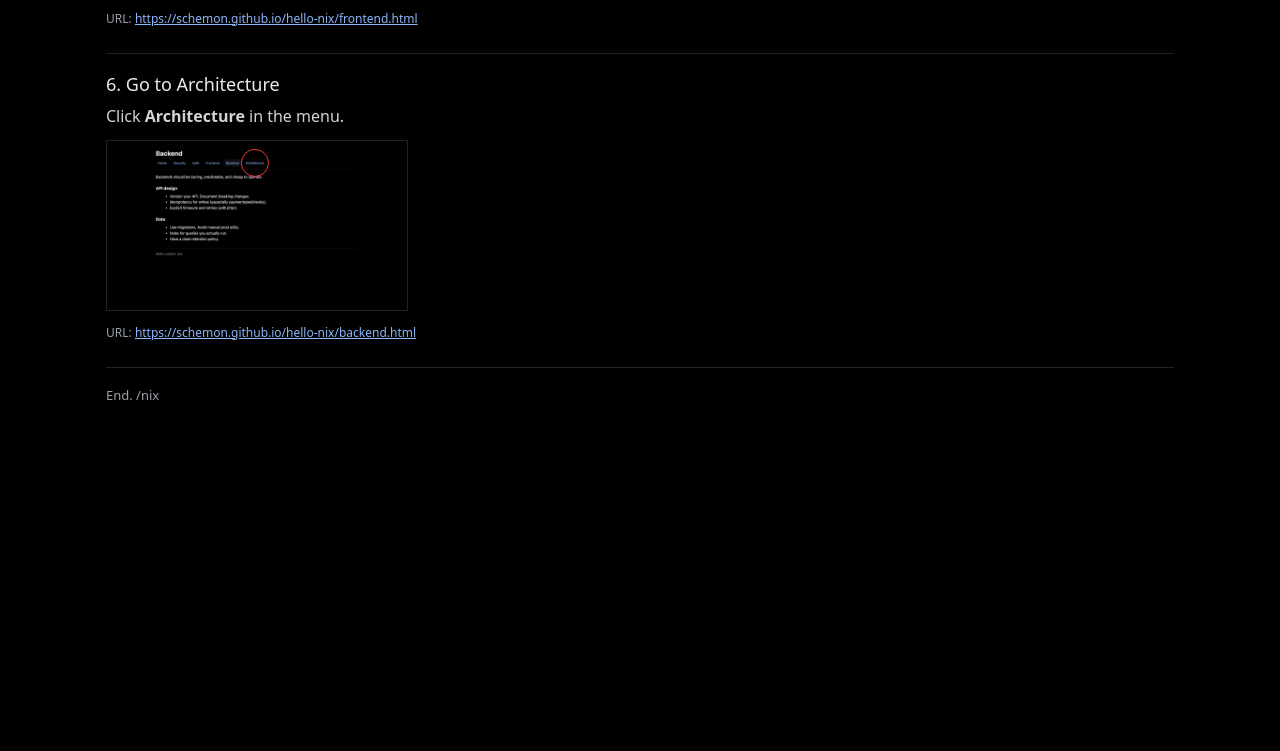
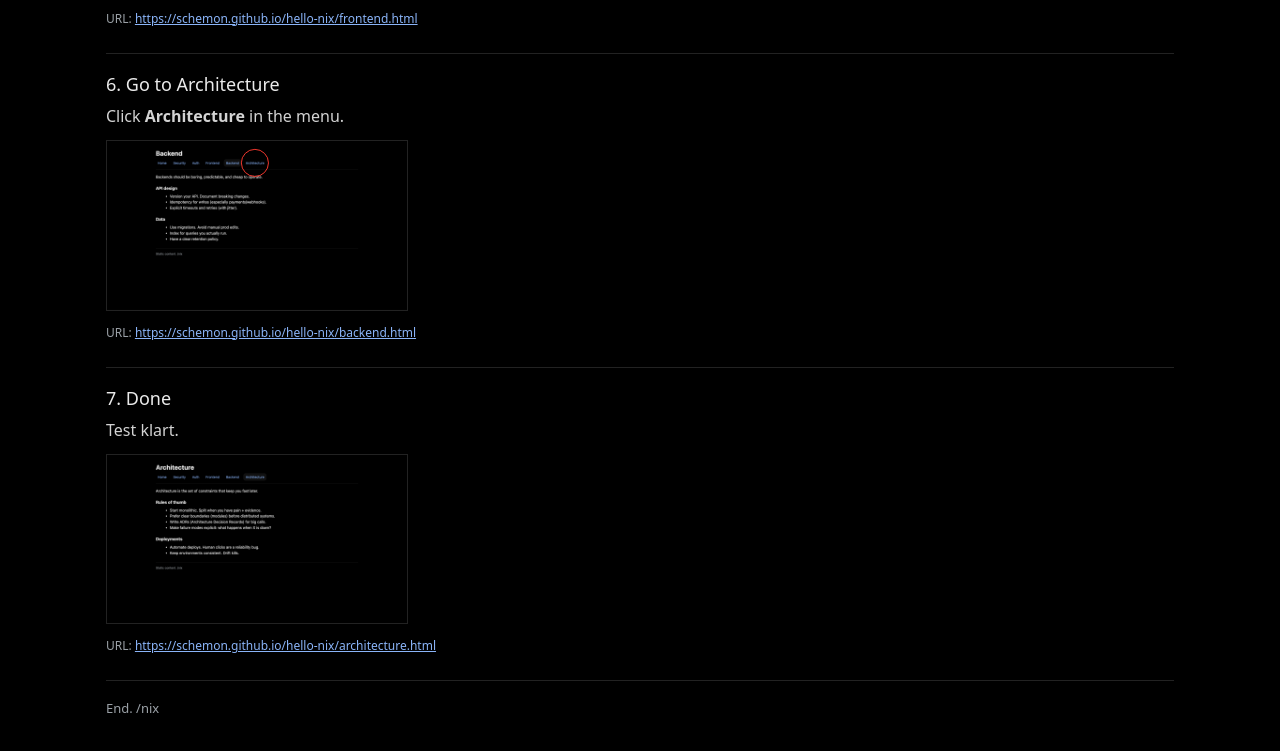
Before and after one commit to schemon/hello-nix, a website: page test-nix/user-journey/index.html in a window 1280 px wide. Shown: the part 1671-2422 px from the top of the page. Before the commit the page ends 2135 px from the top, so only its background shows below. Drawn offline with Linux system fonts and the light colour scheme.

Commit message:
docs: add final Done step to user journey

```diff
--- a/test-nix/user-journey/index.html
+++ b/test-nix/user-journey/index.html
@@ -29,7 +29,7 @@
     <header>
       <h1>User journey (static)</h1>
       <div class="sub">One interaction per slide. Generated screenshots with click targets circled. Path: <code>/test-nix/user-journey/</code></div>
-      <div class="pill">Updated: 2026-02-21T15:39:48.983Z</div>
+      <div class="pill">Updated: 2026-02-21T15:46:23.291Z</div>
     </header>
 
 
@@ -105,6 +105,18 @@
         <div class="note">URL: <a style="color:#8ab4f8" href="https://schemon.github.io/hello-nix/backend.html" target="_blank" rel="noreferrer">https://schemon.github.io/hello-nix/backend.html</a></div>
       </section>
 
+      <section class="slide">
+        <div class="title">7. Done</div>
+        <p class="desc">Test klart.</p>
+        <div class="shotWrap">
+          <svg class="shotSvg" viewBox="0 0 1280 720" preserveAspectRatio="xMinYMin meet" role="img" aria-label="Done screenshot">
+            <image href="assets/done.png" x="0" y="0" width="1280" height="720" />
+
+          </svg>
+        </div>
+        <div class="note">URL: <a style="color:#8ab4f8" href="https://schemon.github.io/hello-nix/architecture.html" target="_blank" rel="noreferrer">https://schemon.github.io/hello-nix/architecture.html</a></div>
+      </section>
+
     <footer style="padding-top:18px; color:var(--muted); font-size:13px;">
       End. /nix
     </footer>
```
Also changed, not shown: test-nix/user-journey/generate.mjs (+7 -0 lines), test-nix/user-journey/assets/done.png (added).
